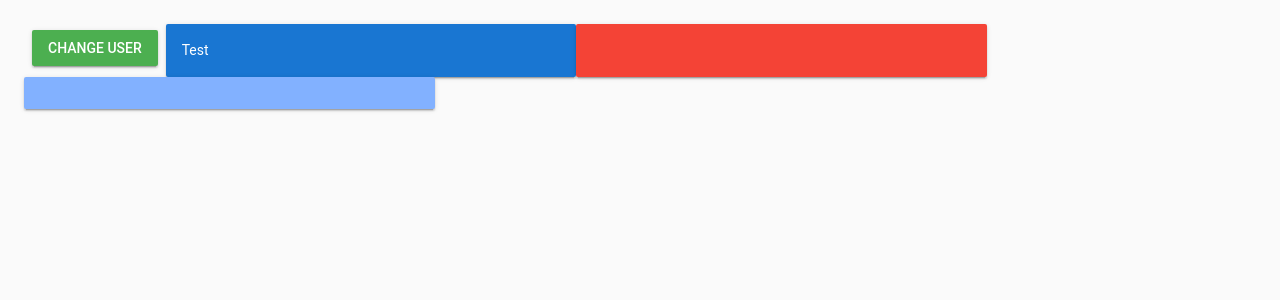
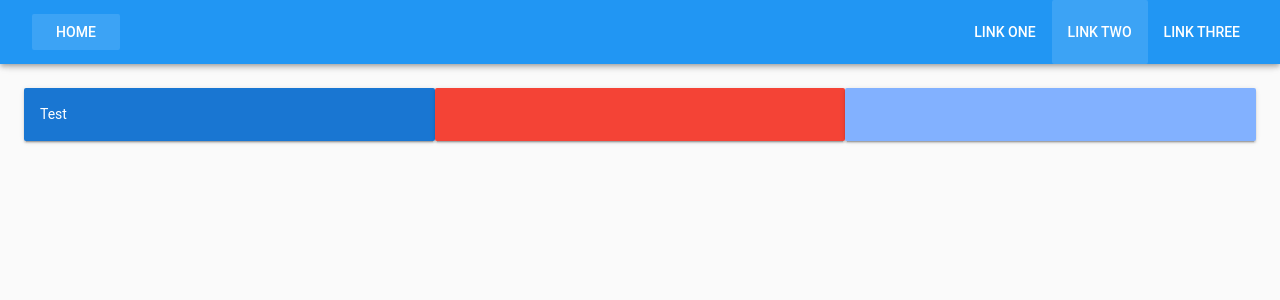
Before and after one commit to rtw590/photo-wall, a Vue app in the folder client/: page / in a window 1280 px wide. Shown: the top 300 px of the page. Built offline with nearby package versions, Linux system fonts and the light colour scheme; no server answers.

Commit message:
Setup and styled page header

```diff
--- a/client/public/index.html
+++ b/client/public/index.html
@@ -1,12 +1,15 @@
 <!DOCTYPE html>
 <html>
+
 <head>
   <meta charset="utf-8">
   <meta http-equiv="X-UA-Compatible" content="IE=edge">
   <meta name="viewport" content="width=device-width,initial-scale=1.0">
   <link rel="icon" href="<%= BASE_URL %>favicon.ico">
+  <link rel="stylesheet" href="https://fonts.googleapis.com/icon?family=Material+Icons">
   <title>client</title>
 </head>
+
 <body>
   <noscript>
     <strong>We're sorry but client doesn't work properly without JavaScript enabled. Please enable it to continue.</strong>
@@ -14,4 +17,5 @@
   <div id="app"></div>
   <!-- built files will be auto injected -->
 </body>
+
 </html>
--- a/client/src/App.vue
+++ b/client/src/App.vue
@@ -2,6 +2,7 @@
   <div id="app">
     <!-- Wrapping in v-app required for vuetify -->
     <v-app>
+      <page-header />
       <main>
         <v-container fluid>
           <router-view/>
@@ -13,9 +14,13 @@
 
 <script>
 // Bring in componenet to use inside app
+import PageHeader from "@/components/Header.vue";
 
 export default {
-  name: "app"
+  name: "app",
+  components: {
+    PageHeader
+  }
 };
 </script>
 
--- /dev/null
+++ b/client/src/components/Header.vue
@@ -0,0 +1,69 @@
+<template>
+  <v-toolbar color=blue dark>
+
+     <v-menu offset-y class="hidden-md-and-up">
+      <v-btn slot="activator" color="primary" dark>
+        <v-toolbar-side-icon></v-toolbar-side-icon>
+      </v-btn>
+      <v-list>
+        <v-list-tile
+          :to="{
+                    name: 'home'
+            }">
+          <v-list-tile-title >
+              Home
+          </v-list-tile-title>
+        </v-list-tile>
+        <v-list-tile
+          :to="{
+                    name: 'test'
+            }">
+          <v-list-tile-title >
+              My Photos
+          </v-list-tile-title>
+        </v-list-tile>
+        <v-list-tile
+          :to="{
+                    name: 'test'
+            }">
+          <v-list-tile-title >
+              Photo Wall
+          </v-list-tile-title>
+        </v-list-tile>
+      </v-list>
+    </v-menu>
+
+
+      <v-btn
+        flat
+        :to="{
+                    name: 'home'
+            }">
+          Home</v-btn>
+
+    <v-spacer></v-spacer>
+    <v-toolbar-items class="hidden-sm-and-down">
+      <v-btn
+        flat
+        :to="{
+                    name: 'test'
+            }">
+          Link One</v-btn>
+      <v-btn flat
+        :to="{
+                    name: 'home'
+            }">Link Two</v-btn>
+      <v-btn flat>Link Three</v-btn>
+    </v-toolbar-items>
+  </v-toolbar>
+</template>
+
+<script>
+export default {};
+</script>
+
+<style scoped>
+.btn--router {
+  background-color: #2196f3 !important;
+}
+</style>
--- a/client/src/components/Home.vue
+++ b/client/src/components/Home.vue
@@ -1,10 +1,5 @@
 <template>
    <v-layout row wrap>
-      <v-btn
-        color="success"
-        @click="changeUsers">
-        Change User
-      </v-btn>
       <v-flex d-flex xs12 sm6 md4>
         <v-card dark color="primary">
           <v-card-text>Test</v-card-text>
--- a/client/src/components/Test.vue
+++ b/client/src/components/Test.vue
@@ -1,22 +1,13 @@
 <template>
-<div>
-  <h1>Is the user logged in?</h1>
-  <h2 v-if="$store.state.loggedIn">
-    User is logged in
-  </h2>
-  <h2 v-if="!$store.state.loggedIn">
-    Nope
-  </h2>
-  <h3>
-    {{$store.state.users.user}}
-  </h3>
-  <div
-        v-for="post in posts"
-        :key="post.id">
-    <h1>{{post.name}}</h1>
-    <h2>{{post.body}}</h2>
-  </div>
-</div>
+   <v-layout row wrap>
+
+      <v-flex d-flex xs12 sm6 md4 middle>
+        <v-card dark color="red">
+          <v-card-text>Test</v-card-text>
+        </v-card>
+      </v-flex>
+
+    </v-layout>
 
 </template>
 
```
Also changed, not shown: 1 other file (tests, documents, lock files or other folders). Lines whose indentation alone changed are shown as unchanged.
